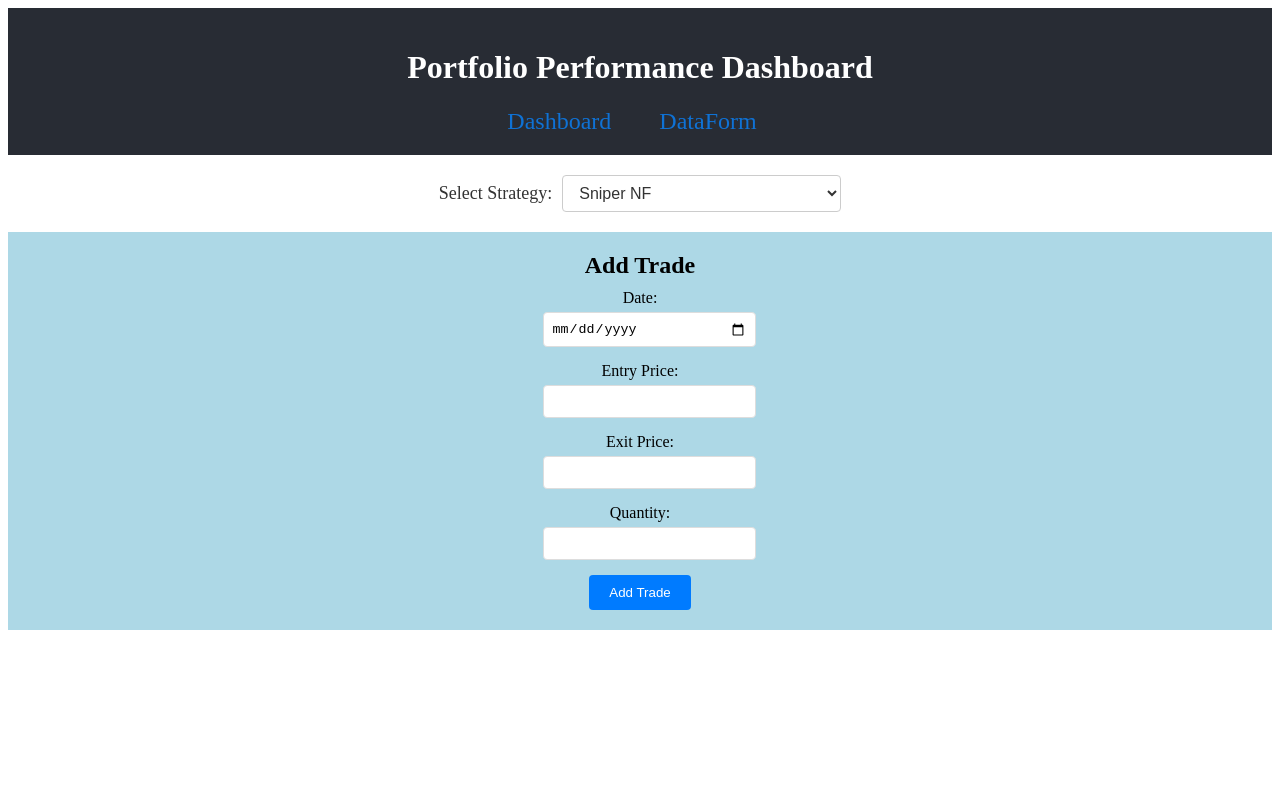
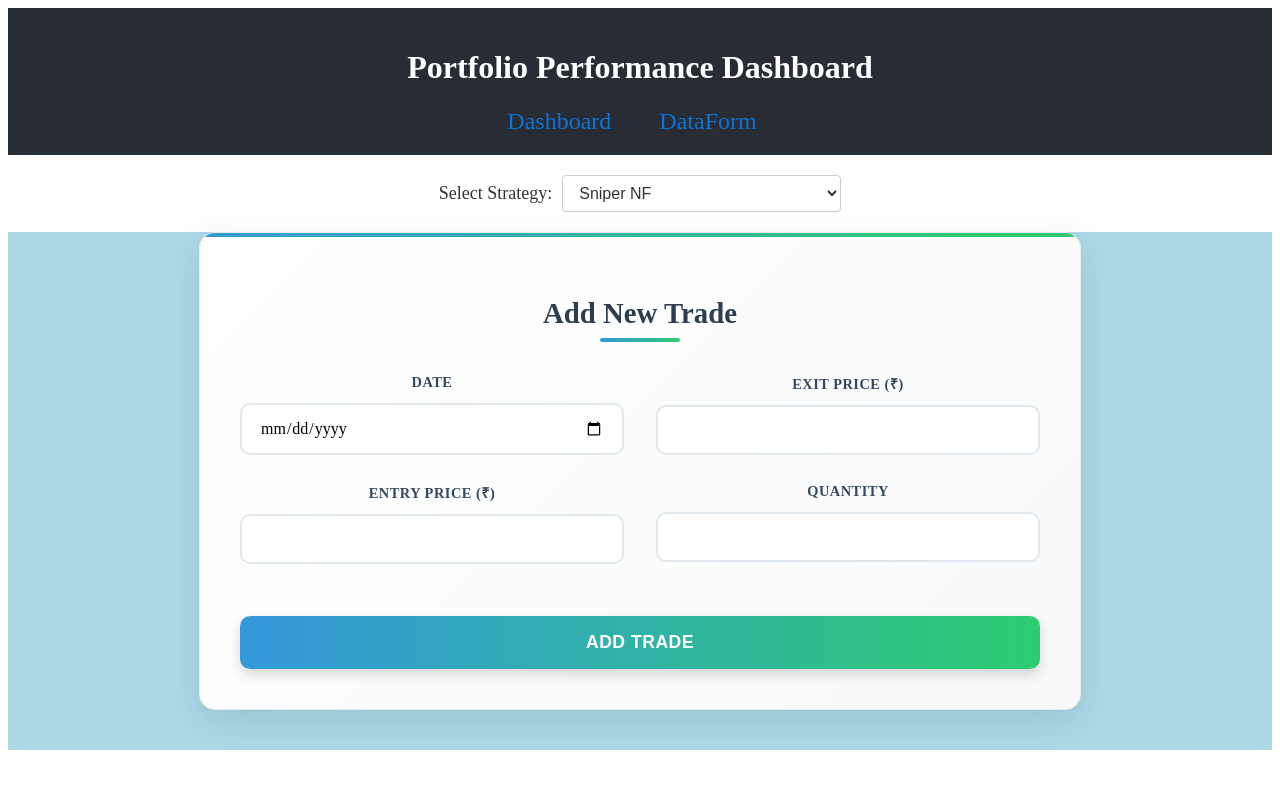
Before and after one commit to VijenSingh/performance_portfolio_dashboard, a React (Vite) app in the folder client/: page / in a window 1280 px wide. Shown: the top 788 px of the page. Built offline with nearby package versions, Linux system fonts and the light colour scheme; no server answers.

Commit message:
tradeform attractive

```diff
--- a/client/src/assets/components/TradeForm.jsx
+++ b/client/src/assets/components/TradeForm.jsx
@@ -1,8 +1,6 @@
-
-
 import React, { useState } from 'react';
 import axios from 'axios';
-import '../css/tradeForm.css';
+import styles from '../css/tradeForm.module.css';
 
 function TradeForm({ onAddTrade, selectedStrategy }) {
   const [formData, setFormData] = useState({
@@ -11,6 +9,8 @@ function TradeForm({ onAddTrade, selectedStrategy }) {
     exitPrice: '',
     quantity: '',
   });
+  const [isSubmitting, setIsSubmitting] = useState(false);
+  const [errors, setErrors] = useState({});
 
   const handleChange = (e) => {
     const { name, value } = e.target;
@@ -18,13 +18,39 @@ function TradeForm({ onAddTrade, selectedStrategy }) {
       ...formData,
       [name]: value,
     });
+
+    // Clear error when user starts typing
+    if (errors[name]) {
+      setErrors({
+        ...errors,
+        [name]: ''
+      });
+    }
+  };
+
+  const validateForm = () => {
+    const newErrors = {};
+
+    if (!formData.date) newErrors.date = 'Date is required';
+    if (!formData.entryPrice || formData.entryPrice <= 0) newErrors.entryPrice = 'Valid entry price is required';
+    if (!formData.exitPrice || formData.exitPrice <= 0) newErrors.exitPrice = 'Valid exit price is required';
+    if (!formData.quantity || formData.quantity <= 0) newErrors.quantity = 'Valid quantity is required';
+
+    setErrors(newErrors);
+    return Object.keys(newErrors).length === 0;
   };
 
   const handleSubmit = async (e) => {
     e.preventDefault();
+
+    if (!validateForm()) return;
+
+    setIsSubmitting(true);
+
     if (formData.date && formData.entryPrice && formData.exitPrice && formData.quantity) {
       const quantity = parseInt(formData.quantity);
       const tradeData = { ...formData, quantity, strategy: selectedStrategy };
+
       try {
         await axios.post('/api/addTrade', tradeData);
         onAddTrade(tradeData);
@@ -36,33 +62,99 @@ function TradeForm({ onAddTrade, selectedStrategy }) {
         });
       } catch (error) {
         console.error('Error submitting trade data:', error);
+        setErrors({ submit: 'Failed to add trade. Please try again.' });
       }
-    } else {
-      alert('Please fill in all fields');
     }
+
+    setIsSubmitting(false);
   };
 
   return (
-    <form className="trade-form" onSubmit={handleSubmit}>
-      <h2>Add Trade</h2>
-      <div>
-        <label>Date:</label>
-        <input type="date" name="date" value={formData.date} onChange={handleChange} />
-      </div>
-      <div>
-        <label>Entry Price:</label>
-        <input type="number" name="entryPrice" value={formData.entryPrice} onChange={handleChange} />
-      </div>
-      <div>
-        <label>Exit Price:</label>
-        <input type="number" name="exitPrice" value={formData.exitPrice} onChange={handleChange} />
-      </div>
-      <div>
-        <label>Quantity:</label>
-        <input type="number" name="quantity" value={formData.quantity} onChange={handleChange} />
-      </div>
-      <button type="submit">Add Trade</button>
-    </form>
+    <div className={styles.formContainer}>
+      <form className={styles.tradeForm} onSubmit={handleSubmit}>
+        <h2 className={styles.heading}>Add New Trade</h2>
+
+        <div className={styles.formColumns}>
+          <div className={styles.column}>
+            <div className={styles.formGroup}>
+              <label htmlFor="date">Date</label>
+              <input
+                type="date"
+                id="date"
+                name="date"
+                value={formData.date}
+                onChange={handleChange}
+                className={errors.date ? styles.inputError : ''}
+              />
+              {errors.date && <span className={styles.errorText}>{errors.date}</span>}
+            </div>
+
+            <div className={styles.formGroup}>
+              <label htmlFor="entryPrice">Entry Price (₹)</label>
+              <input
+                type="number"
+                id="entryPrice"
+                name="entryPrice"
+                value={formData.entryPrice}
+                onChange={handleChange}
+                step="0.01"
+                min="0"
+                className={errors.entryPrice ? styles.inputError : ''}
+              />
+              {errors.entryPrice && <span className={styles.errorText}>{errors.entryPrice}</span>}
+            </div>
+          </div>
+
+          <div className={styles.column}>
+            <div className={styles.formGroup}>
+              <label htmlFor="exitPrice">Exit Price (₹)</label>
+              <input
+                type="number"
+                id="exitPrice"
+                name="exitPrice"
+                value={formData.exitPrice}
+                onChange={handleChange}
+                step="0.01"
+                min="0"
+                className={errors.exitPrice ? styles.inputError : ''}
+              />
+              {errors.exitPrice && <span className={styles.errorText}>{errors.exitPrice}</span>}
+            </div>
+
+            <div className={styles.formGroup}>
+              <label htmlFor="quantity">Quantity</label>
+              <input
+                type="number"
+                id="quantity"
+                name="quantity"
+                value={formData.quantity}
+                onChange={handleChange}
+                min="1"
+                className={errors.quantity ? styles.inputError : ''}
+              />
+              {errors.quantity && <span className={styles.errorText}>{errors.quantity}</span>}
+            </div>
+          </div>
+        </div>
+
+        <button
+          type="submit"
+          className={styles.submitBtn}
+          disabled={isSubmitting}
+        >
+          {isSubmitting ? (
+            <>
+              <span className={styles.spinner}></span>
+              Adding Trade...
+            </>
+          ) : (
+            'Add Trade'
+          )}
+        </button>
+
+        {errors.submit && <div className={styles.submitError}>{errors.submit}</div>}
+      </form>
+    </div>
   );
 }
 
--- /dev/null
+++ b/client/src/assets/css/tradeForm.module.css
@@ -0,0 +1,282 @@
+.formContainer {
+  display: flex;
+  justify-content: center;
+  width: 100%;
+}
+
+.tradeForm {
+  background: linear-gradient(135deg, #ffffff 0%, #f8f9fa 100%);
+  padding: 2.5rem;
+  border-radius: 16px;
+  box-shadow: 0 12px 36px rgba(0, 0, 0, 0.1);
+  margin-bottom: 2.5rem;
+  border: 1px solid #e9ecef;
+  transition: all 0.3s ease;
+  position: relative;
+  overflow: hidden;
+  width: 100%;
+  max-width: 800px; /* Increased from previous value */
+}
+
+.tradeForm::before {
+  content: '';
+  position: absolute;
+  top: 0;
+  left: 0;
+  right: 0;
+  height: 4px;
+  background: linear-gradient(90deg, #3498db, #2ecc71, #3498db);
+  background-size: 200% 100%;
+  animation: gradientMove 3s ease infinite;
+}
+
+@keyframes gradientMove {
+  0% { background-position: 0% 50%; }
+  50% { background-position: 100% 50%; }
+  100% { background-position: 0% 50%; }
+}
+
+.tradeForm:hover {
+  box-shadow: 0 18px 48px rgba(0, 0, 0, 0.15);
+  transform: translateY(-4px);
+}
+
+.heading {
+  font-size: 1.8rem;
+  font-weight: 700;
+  color: #2c3e50;
+  margin-bottom: 2rem;
+  text-align: center;
+  position: relative;
+  padding-bottom: 0.75rem;
+}
+
+.heading::after {
+  content: '';
+  position: absolute;
+  bottom: 0;
+  left: 50%;
+  transform: translateX(-50%);
+  width: 80px;
+  height: 4px;
+  background: linear-gradient(90deg, #3498db, #2ecc71);
+  border-radius: 2px;
+}
+
+.formColumns {
+  display: flex;
+  gap: 2rem;
+  margin-bottom: 1.5rem;
+}
+
+.column {
+  flex: 1;
+  display: flex;
+  flex-direction: column;
+}
+
+.formGroup {
+  margin-bottom: 1.75rem;
+  position: relative;
+}
+
+.formGroup label {
+  display: block;
+  margin-bottom: 0.75rem;
+  font-weight: 600;
+  color: #34495e;
+  font-size: 0.9rem;
+  text-transform: uppercase;
+  letter-spacing: 0.5px;
+}
+
+.formGroup input {
+  width: 100%;
+  padding: 14px 18px;
+  border: 2px solid #e1e8ed;
+  border-radius: 10px;
+  font-size: 1rem;
+  transition: all 0.3s ease;
+  background-color: #fff;
+  box-sizing: border-box;
+  font-family: inherit;
+}
+
+.formGroup input:focus {
+  outline: none;
+  border-color: #3498db;
+  box-shadow: 0 0 0 4px rgba(52, 152, 219, 0.2);
+}
+
+.formGroup input:hover {
+  border-color: #bdc3c7;
+}
+
+.inputError {
+  border-color: #e74c3c !important;
+  box-shadow: 0 0 0 4px rgba(231, 76, 60, 0.2) !important;
+}
+
+.errorText {
+  display: block;
+  margin-top: 0.5rem;
+  color: #e74c3c;
+  font-size: 0.85rem;
+  font-weight: 500;
+}
+
+.submitBtn {
+  width: 100%;
+  padding: 16px 24px;
+  background: linear-gradient(90deg, #3498db, #2ecc71);
+  color: white;
+  border: none;
+  border-radius: 10px;
+  font-size: 1.1rem;
+  font-weight: 600;
+  cursor: pointer;
+  transition: all 0.3s ease;
+  text-transform: uppercase;
+  letter-spacing: 0.5px;
+  box-shadow: 0 6px 12px rgba(0, 0, 0, 0.15);
+  position: relative;
+  overflow: hidden;
+  display: flex;
+  align-items: center;
+  justify-content: center;
+  gap: 0.5rem;
+}
+
+.submitBtn::before {
+  content: '';
+  position: absolute;
+  top: 0;
+  left: -100%;
+  width: 100%;
+  height: 100%;
+  background: linear-gradient(90deg, transparent, rgba(255, 255, 255, 0.2), transparent);
+  transition: all 0.5s ease;
+}
+
+.submitBtn:hover::before {
+  left: 100%;
+}
+
+.submitBtn:hover {
+  transform: translateY(-3px);
+  box-shadow: 0 10px 20px rgba(0, 0, 0, 0.2);
+}
+
+.submitBtn:active {
+  transform: translateY(0);
+  box-shadow: 0 6px 12px rgba(0, 0, 0, 0.15);
+}
+
+.submitBtn:disabled {
+  background: linear-gradient(90deg, #bdc3c7, #95a5a6);
+  cursor: not-allowed;
+  transform: none;
+  box-shadow: none;
+}
+
+.submitBtn:disabled::before {
+  display: none;
+}
+
+.spinner {
+  width: 18px;
+  height: 18px;
+  border: 2px solid transparent;
+  border-top: 2px solid #fff;
+  border-radius: 50%;
+  animation: spin 1s linear infinite;
+}
+
+@keyframes spin {
+  0% { transform: rotate(0deg); }
+  100% { transform: rotate(360deg); }
+}
+
+.submitError {
+  margin-top: 1rem;
+  padding: 0.75rem;
+  background-color: rgba(231, 76, 60, 0.1);
+  color: #e74c3c;
+  border-radius: 8px;
+  text-align: center;
+  font-weight: 500;
+}
+
+/* Animation for form elements */
+@keyframes fadeIn {
+  from {
+    opacity: 0;
+    transform: translateY(15px);
+  }
+  to {
+    opacity: 1;
+    transform: translateY(0);
+  }
+}
+
+.tradeForm {
+  animation: fadeIn 0.6s ease forwards;
+}
+
+.formGroup {
+  animation: fadeIn 0.6s ease forwards;
+}
+
+.formGroup:nth-child(1) { animation-delay: 0.1s; }
+.formGroup:nth-child(2) { animation-delay: 0.2s; }
+.formGroup:nth-child(3) { animation-delay: 0.3s; }
+.formGroup:nth-child(4) { animation-delay: 0.4s; }
+.submitBtn { animation: fadeIn 0.6s 0.5s ease forwards; }
+
+/* Responsive design */
+@media (max-width: 900px) {
+  .formColumns {
+    flex-direction: column;
+    gap: 0;
+  }
+
+  .tradeForm {
+    max-width: 600px;
+  }
+}
+
+@media (max-width: 768px) {
+  .tradeForm {
+    padding: 2rem;
+    margin-bottom: 2rem;
+    max-width: 100%;
+  }
+
+  .heading {
+    font-size: 1.6rem;
+  }
+
+  .formGroup input {
+    padding: 12px 16px;
+  }
+
+  .submitBtn {
+    padding: 14px 20px;
+    font-size: 1rem;
+  }
+}
+
+@media (max-width: 480px) {
+  .tradeForm {
+    padding: 1.5rem;
+  }
+
+  .heading {
+    font-size: 1.4rem;
+    margin-bottom: 1.5rem;
+  }
+
+  .formGroup {
+    margin-bottom: 1.5rem;
+  }
+}
```
